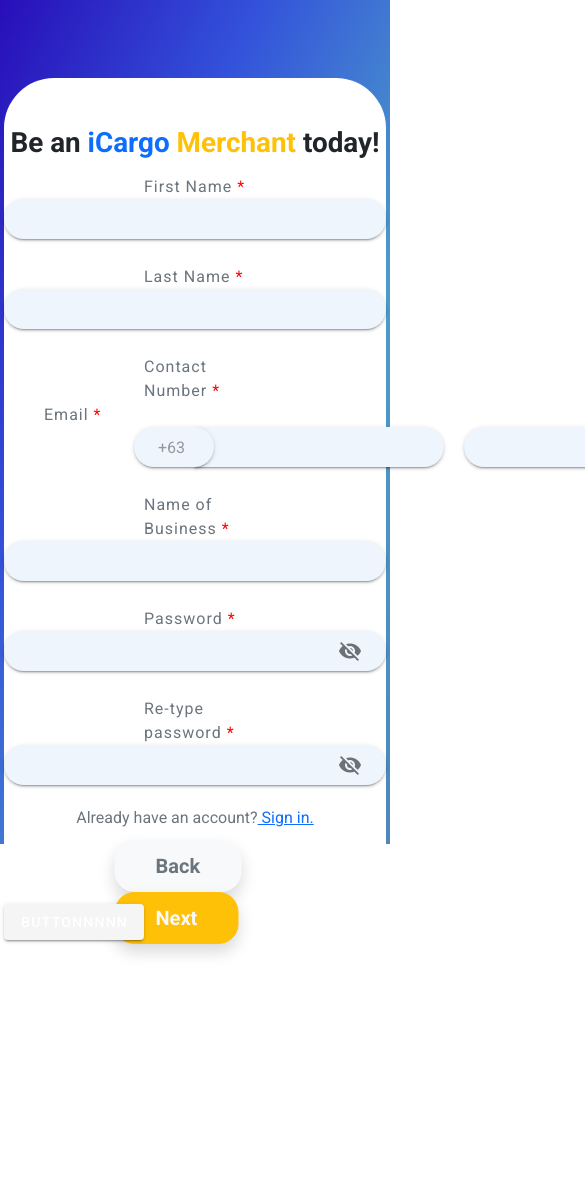
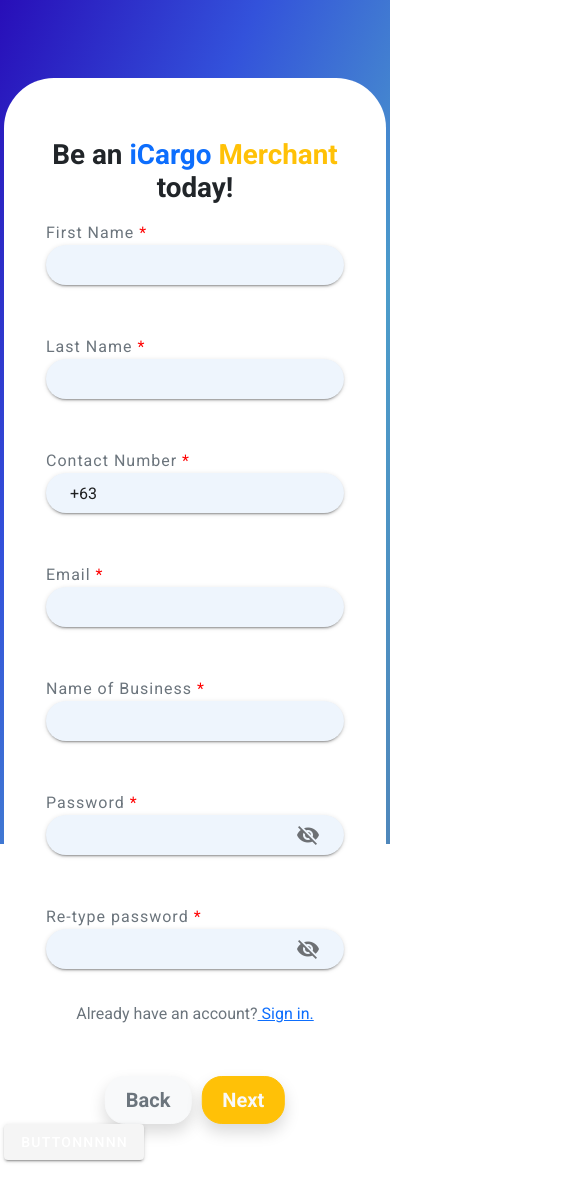
Before and after one commit to fambaridz/iCargoMerchant, a Vue app: page /signup in a window 390 px wide. Shown: the top 1200 px of the page, 585 px wide, since content can reach past the window. Before the commit the page ends 980 px from the top, so only its background shows below. Built offline with nearby package versions, Linux system fonts and the light colour scheme; sample sign-in values are in the browser's storage; what vue-fullpage-modal, vue-popup-layer would draw is missing.

Commit message:
refactor: updated signup panel

```diff
--- a/src/components/Login/signupForm.vue
+++ b/src/components/Login/signupForm.vue
@@ -1,77 +1,96 @@
 <template>
   <div class="bg container-fluid py-5 p-1">
-    <form >
+    <form>
+      <div class="row custom-input">
+        <div class="col-12">
           <h1 class="text-dark text-center py-2">
             Be an <span class="text-primary"> iCargo </span><span class="text-warning"> Merchant </span> today!
           </h1>
           <label class="text-left text-muted required"> First Name </label>
           <v-text-field v-model="firstname" name="firstname" id="firstname" class="field d-block mx-auto"
-        background-color="#eef5fd" :rules="[rules.required, rules.firstname, rules.shortcounter]" rounded solo filled
-        dense maxlength="50">
+            background-color="#eef5fd" :rules="[rules.required, rules.firstname, rules.shortcounter]" rounded solo
+            filled dense maxlength="50">
           </v-text-field>
+        </div>
+      </div>
 
+      <div class="row custom-input">
+        <div class="col-12">
           <label class="text-left text-muted required"> Last Name </label>
           <v-text-field v-model="lastname" :rules="[rules.required, rules.lastname, rules.shortcounter]" name="lastname"
-        id="lastname" class="field d-block mx-auto" background-color="#eef5fd" rounded solo filled dense maxlength="50">
-      </v-text-field>
-
-      <label class="text-left text-muted required"> Contact Number </label>
-      <label class="text-left text-muted required newLabel"> Email </label>
-      <div class="d-inline-flex">
-        <div class="form-group text-center d-flex">
-          <v-text-field id="phone_code" name="phone_code" class="firstInput" background-color="#eef5fd"
-            placeholder="+63" disabled rounded solo filled dense>
-          </v-text-field>
-
-          <v-text-field v-model="contact_number" id="contact_number" name="contact_number" class="secondInput"
-            background-color="#eef5fd" :rules="[rules.required, rules.contact_number]" rounded solo filled dense
-            maxlength="10">
+            id="lastname" class="field d-block mx-auto" background-color="#eef5fd" rounded solo filled dense
+            maxlength="50">
           </v-text-field>
         </div>
-        <div>
-          <v-text-field v-model="email" name="email" id="email" class="emailInput" background-color="#eef5fd"
+      </div>
+
+      <div class="row d-flex justify-content-center">
+        <div class="col-lg-6 custom-input">
+          <label class="text-left text-muted required"> Contact Number </label>
+          <v-text-field v-model="contact_number" id="contact_number" name="contact_number" prefix="+63" filled rounded
+            dense background-color="#eef5fd" class="field" :rules="[rules.required, rules.contact_number]" solo
+            maxlength="10"></v-text-field>
+        </div>
+        <div class="col-lg-6 custom-input">
+          <label class="text-left text-muted required"> Email </label>
+          <v-text-field v-model="email" name="email" id="email" background-color="#eef5fd" class="field"
             :rules="[rules.required, rules.email, rules.shortcounter]" rounded solo filled dense maxlength="50">
           </v-text-field>
         </div>
       </div>
 
+      <div class="row custom-input">
+        <div class="col-12">
           <label class="text-left text-muted required"> Name of Business </label>
           <v-text-field id="business_name" v-model="business_name" name="business_name" class="field d-block mx-auto"
-        background-color="#eef5fd" :rules="[rules.required, rules.counter, rules.longcounter]" rounded solo filled dense
-        maxlength="100">
+            background-color="#eef5fd" :rules="[rules.required, rules.counter, rules.longcounter]" rounded solo filled
+            dense maxlength="100">
           </v-text-field>
+        </div>
+      </div>
 
+
+      <div class="row custom-input">
+        <div class="col-12">
           <label class="text-left text-muted required"> Password </label>
           <v-text-field v-model="password" name="password" id="password" class="field d-block mx-auto"
             background-color="#eef5fd" :rules="[rules.required, rules.password]" rounded solo filled dense
-        :type="show ? 'text' : 'password'" :append-icon="show ? 'mdi-eye' : 'mdi-eye-off'" @click:append="show = !show">
+            :type="show ? 'text' : 'password'" :append-icon="show ? 'mdi-eye' : 'mdi-eye-off'"
+            @click:append="show = !show">
           </v-text-field>
+        </div>
+      </div>
 
+      <div class="row custom-input">
+        <div class="col-12">
           <label class="text-left text-muted required"> Re-type password </label>
-      <v-text-field v-model="confirmPassword" name="confirmPassword" id="confirmPassword" class="field d-block mx-auto"
-        background-color="#eef5fd" :rules="[rules.required, rules.confirmPassword]" rounded solo filled dense
-        :type="show ? 'text' : 'password'" :append-icon="show ? 'mdi-eye' : 'mdi-eye-off'" @click:append="show = !show">
+          <v-text-field v-model="confirmPassword" name="confirmPassword" id="confirmPassword"
+            class="field d-block mx-auto" background-color="#eef5fd" :rules="[rules.required, rules.confirmPassword]"
+            rounded solo filled dense :type="show ? 'text' : 'password'" :append-icon="show ? 'mdi-eye' : 'mdi-eye-off'"
+            @click:append="show = !show">
           </v-text-field>
+        </div>
+      </div>
 
       <p class="text-muted text-center">
-        Already have an account?<a href="/" class="text-primary">
-          Sign in.</a>
+        Already have an account?<router-link to="SignUp.vue" class="text-primary">
+          Sign in.</router-link>
       </p>
 
       <div class="container">
         <div class="center">
-          <a href="/" id="buttons" class="text btn btn-light btn-lg shadow text-muted">Back</a>
-          <a href="/verify" id="buttons" class="text btn btn-warning btn-lg shadow text-light">Next</a>
+          <router-link to=" " id="buttons" class="text btn btn-light btn-lg shadow text-muted">Back</router-link>
+          <router-link to=" /verification" id="buttons" class="text btn btn-warning btn-lg shadow text-light">Next
+          </router-link>
         </div>
+        <br />
       </div>
-
       <v-btn color="info" @click="examplePOST">BUTTONNNNN</v-btn>
     </form>
   </div>
 </template>
 
 <script>
-
 import axios from 'axios'
 
 
@@ -79,7 +98,7 @@
 
   data() {
     return {
-      data:'',
+      data: '',
       show: false,
       firstname: "",
       lastname: "",
@@ -134,10 +153,10 @@
   methods: {
 
 
-    examplePOST(){
-        axios.post('/merchantsignup',this.$data).then((res)=>{
+    examplePOST() {
+      axios.post('/merchantsignup', this.$data).then((res) => {
         console.log(res.data);
-        }).catch((err)=>{
+      }).catch((err) => {
         console.log(err);
       })
     },
@@ -152,17 +171,17 @@
 
 
 
-    signupData(){
+    signupData() {
 
       //post method
 
-       axios.post('/merchantsignup',this.$data).then((response)=>{
+      axios.post('/merchantsignup', this.$data).then((response) => {
 
         console.log(response.data)
 
-             }).catch((errors)=>{
+      }).catch((errors) => {
 
-             this.error =  errors.response.data;
+        this.error = errors.response.data;
 
       })
     },
@@ -181,6 +200,11 @@
       #3352db,
       #4c9cca,
       rgb(79, 135, 187));
+}
+
+/* adjust size of rows: label and input */
+.row {
+  margin: 0px 120px;
 }
 
 h1 {
@@ -214,30 +238,15 @@
   padding: 40px 0;
   border-radius: 50px;
   margin-bottom: 100px;
+  flex-wrap: wrap;
 }
 
 label {
   color: #aaa;
   display: inline-block;
-  margin: 0 140px;
+  margin: 0px;
   font-size: 1em;
   letter-spacing: 1px;
-}
-.newLabel {
-  color: #aaa;
-  display: inline-block;
-  margin: 0 40px;
-  font-size: 1em;
-  letter-spacing: 1px;
-}
-
-.field {
-  display: block;
-  margin: 0 auto;
-  width: 640px;
-  box-sizing: border-box;
-  border: none;
-  color: #3eb3f4;
 }
 
 .required:after {
@@ -258,27 +267,65 @@
   transform: translate(-50%, -50%);
 }
 
-.firstInput {
-  width: 80px;
-  display: inline-block;
-  text-align: left;
-  margin-left: 130px !important;
-  z-index: 1;
+
+/* tablet */
+@media (max-width: 600px) {
+  .row {
+    margin: 0px 60px;
   }
 
-.secondInput {
-  width: 250px;
-  display: inline-block;
-  margin-left: -20px !important;
-  border-bottom-left-radius: 0;
-  border-top-left-radius: 0;
+  router-link.text {
+    text-decoration: none;
+    font-size: 1.2em;
   }
 
-.emailInput {
-  width: 315px;
-  margin-left: 20px !important;
-  display: inline-block;
-  box-sizing: border-box;
-  border: none;
+  #buttons {
+    margin: 0 10px;
+    padding: 9px 35px;
+    border-radius: 20px;
+    text-decoration: none;
+    font-weight: bold;
+  }
+}
+
+
+/* big phone */
+@media (max-width: 450px) {
+  .row {
+    margin: 0px 30px;
+  }
+
+  router-link.text {
+    text-decoration: none;
+    font-size: 1.2em;
+  }
+
+  #buttons {
+    margin: 0 5px;
+    padding: 8px 20px;
+    border-radius: 20px;
+    text-decoration: none;
+    font-weight: bold;
+  }
+}
+
+/* small phone */
+@media (max-width: 375px) {
+  .row {
+    margin: 0px 20px;
+  }
+
+  router-link.text {
+    text-decoration: none;
+    font-size: 1.1em;
+  }
+
+  #buttons {
+    margin: 0px 1px;
+    padding: 8px 15px;
+    border-radius: 20px;
+    text-decoration: none;
+    font-weight: bold;
+  }
 }
 </style>
```
Lines whose indentation alone changed are shown as unchanged.
